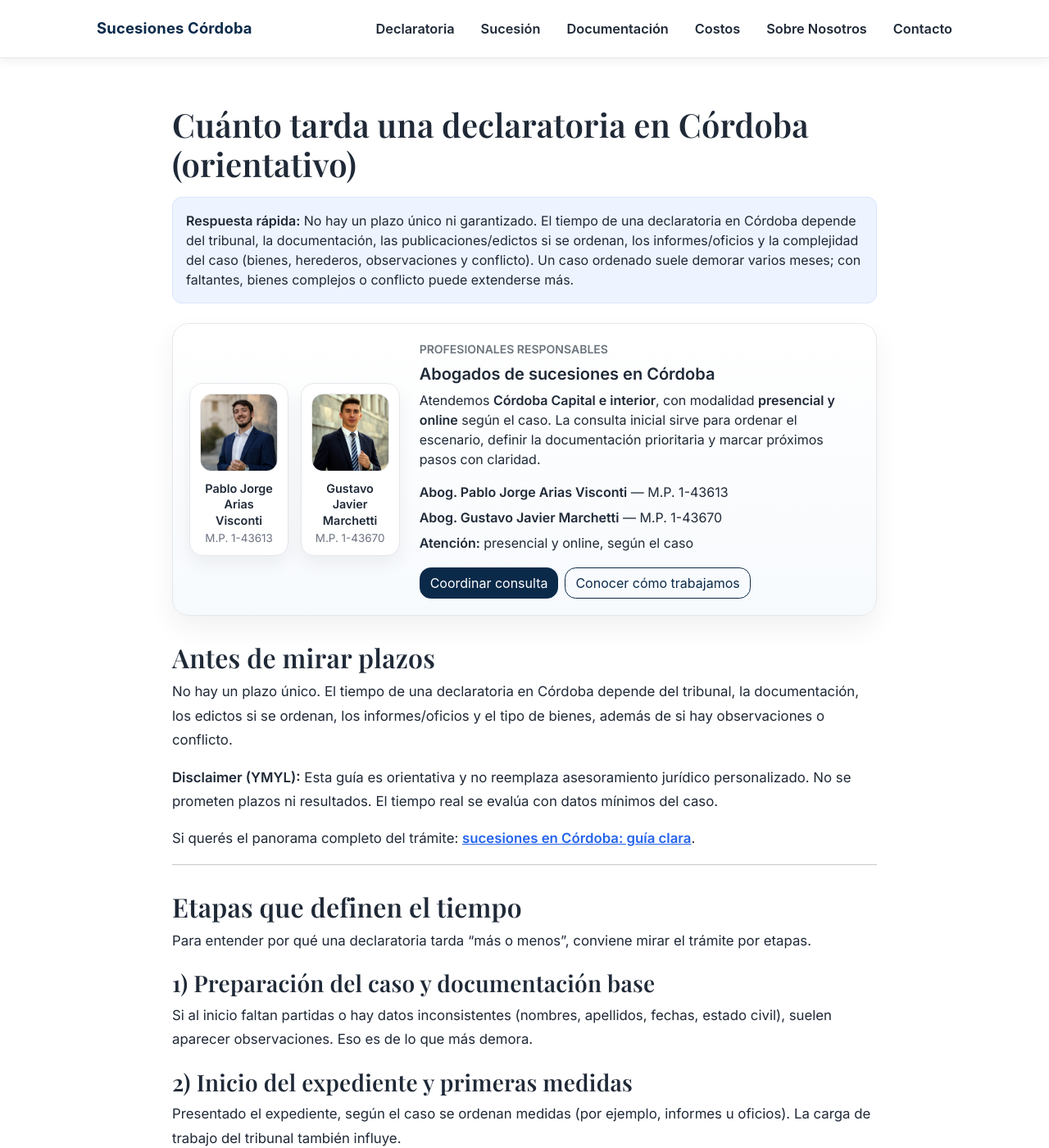
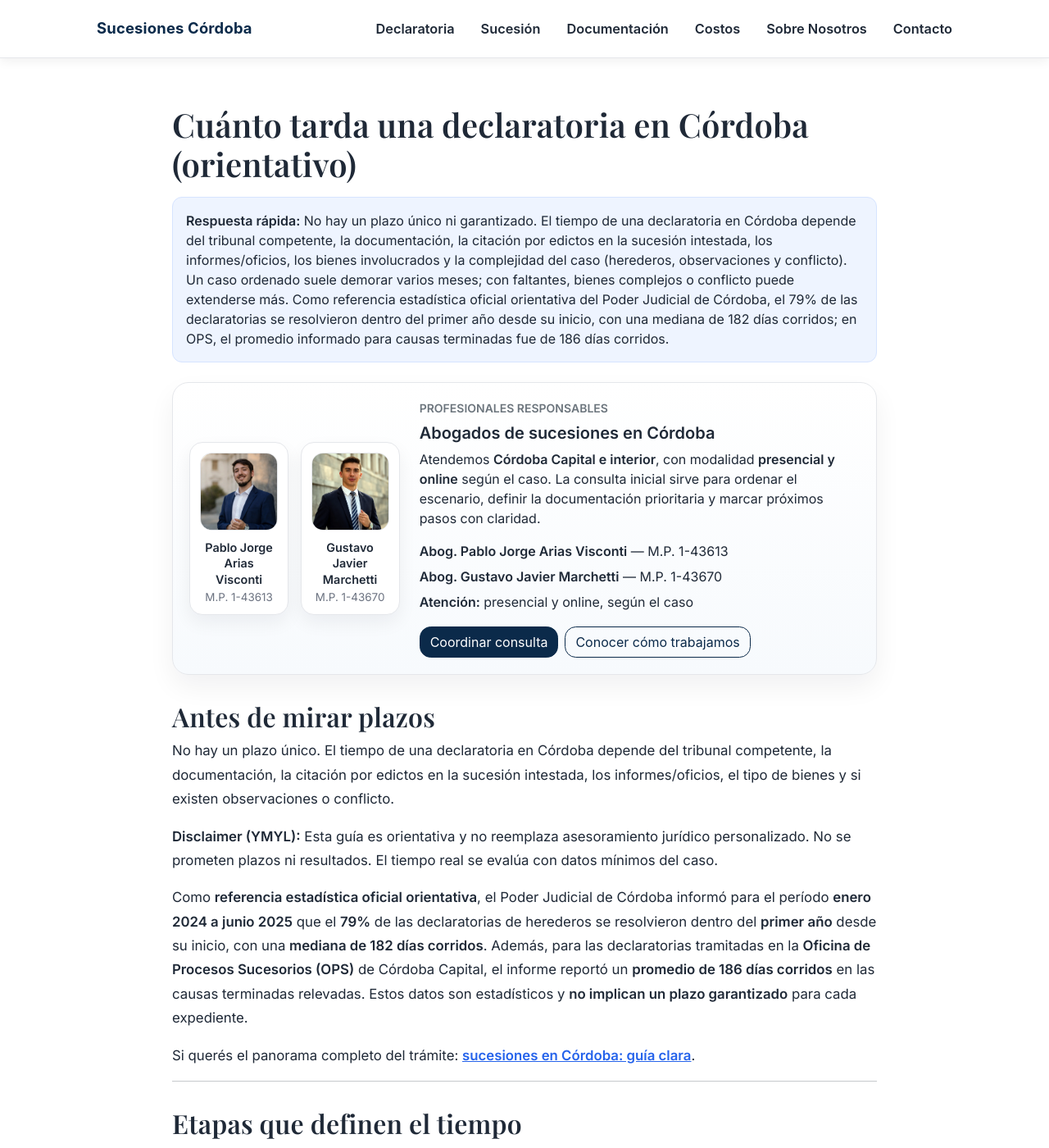
Before and after one commit to Elitedomainsx/sucesionescordoba, a Jekyll site: the page built from cuanto-tarda-declaratoria-cordoba.md, in a window 1280 px wide and 1400 px high. Shown: the whole window at 82% size. Built offline with Jekyll 4.4.1, drawn with Linux system fonts in a browser that asks for light colours; some of the changed text lies outside the part shown.

Commit message:
Update cuanto-tarda-declaratoria-cordoba.md

```diff
--- a/cuanto-tarda-declaratoria-cordoba.md
+++ b/cuanto-tarda-declaratoria-cordoba.md
@@ -2,25 +2,27 @@
 layout: article
 title: "Cuánto tarda la declaratoria en Córdoba: tiempos y variables"
 h1: "Cuánto tarda una declaratoria en Córdoba (orientativo)"
-description: "Plazos orientativos según edictos, informes, bienes y tribunal. Capital vs interior. Cómo evitar demoras con un checklist claro."
-quick: "No hay un plazo único ni garantizado. El tiempo de una declaratoria en Córdoba depende del tribunal, la documentación, las publicaciones/edictos si se ordenan, los informes/oficios y la complejidad del caso (bienes, herederos, observaciones y conflicto). Un caso ordenado suele demorar varios meses; con faltantes, bienes complejos o conflicto puede extenderse más."
+description: "Plazos orientativos según documentación, edictos, informes, bienes y tribunal. Capital vs interior. Cómo evitar demoras con un checklist claro."
+quick: "No hay un plazo único ni garantizado. El tiempo de una declaratoria en Córdoba depende del tribunal competente, la documentación, la citación por edictos en la sucesión intestada, los informes/oficios, los bienes involucrados y la complejidad del caso (herederos, observaciones y conflicto). Un caso ordenado suele demorar varios meses; con faltantes, bienes complejos o conflicto puede extenderse más. Como referencia estadística oficial orientativa del Poder Judicial de Córdoba, el 79% de las declaratorias se resolvieron dentro del primer año desde su inicio, con una mediana de 182 días corridos; en OPS, el promedio informado para causas terminadas fue de 186 días corridos."
 faq:
   - q: "¿Cuánto tarda “en meses” una declaratoria?"
-    a: "No hay un número fijo. En general, un caso ordenado y sin conflicto suele demorar varios meses. Si hay edictos, informes complejos, observaciones o conflicto, puede extenderse más."
+    a: "No hay un número fijo. En general, un caso ordenado y sin conflicto suele demorar varios meses. Como referencia estadística oficial del Poder Judicial de Córdoba, el 79% de las declaratorias se resolvieron dentro del primer año desde su inicio; ese dato es orientativo y no constituye un plazo garantizado para cada caso."
   - q: "¿Qué es lo que más demora?"
-    a: "Suele demorar: documentación con inconsistencias (nombres/fechas), herederos desorganizados o no localizados, medidas e informes vinculados a bienes (registros/bancos) y observaciones del tribunal."
+    a: "Suele demorar: documentación con inconsistencias (nombres/fechas), herederos desorganizados o no localizados, informes vinculados a bienes (registros/bancos), observaciones del tribunal y conflicto entre herederos."
   - q: "¿Los edictos siempre impactan en el tiempo?"
-    a: "Si se ordenan, suelen sumar pasos operativos (publicación y constancias), por lo que pueden influir. Depende del caso y del tribunal."
+    a: "En la sucesión intestada, la citación por edicto integra el trámite legal. Su incidencia práctica en el tiempo total puede variar según la publicación, las constancias que deban agregarse y las demás medidas del expediente."
   - q: "¿La declaratoria ya me permite vender un inmueble?"
-    a: "Suele ser un paso clave, pero después normalmente vienen trámites registrales y, según el caso, acuerdos entre herederos o etapas posteriores."
+    a: "Suele ser un paso clave, pero después normalmente vienen trámites registrales y, según el caso, acuerdos entre herederos, partición o etapas posteriores."
   - q: "Estoy en el interior, ¿puedo avanzar a distancia?"
-    a: "En muchos casos sí, con transparencia sobre pasos presenciales inevitables (firmas/certificaciones o gestiones puntuales), según el caso y el tribunal."
+    a: "En muchos casos sí, con transparencia sobre pasos presenciales inevitables (firmas, certificaciones o gestiones puntuales), según el caso y el tribunal."
 ---
 
 ## Antes de mirar plazos
-No hay un plazo único. El tiempo de una declaratoria en Córdoba depende del tribunal, la documentación, los edictos si se ordenan, los informes/oficios y el tipo de bienes, además de si hay observaciones o conflicto.
+No hay un plazo único. El tiempo de una declaratoria en Córdoba depende del tribunal competente, la documentación, la citación por edictos en la sucesión intestada, los informes/oficios, el tipo de bienes y si existen observaciones o conflicto.
 
 > **Disclaimer (YMYL):** Esta guía es orientativa y no reemplaza asesoramiento jurídico personalizado. No se prometen plazos ni resultados. El tiempo real se evalúa con datos mínimos del caso.
+
+Como **referencia estadística oficial orientativa**, el Poder Judicial de Córdoba informó para el período **enero 2024 a junio 2025** que el **79%** de las declaratorias de herederos se resolvieron dentro del **primer año** desde su inicio, con una **mediana de 182 días corridos**. Además, para las declaratorias tramitadas en la **Oficina de Procesos Sucesorios (OPS)** de Córdoba Capital, el informe reportó un **promedio de 186 días corridos** en las causas terminadas relevadas. Estos datos son estadísticos y **no implican un plazo garantizado** para cada expediente.
 
 Si querés el panorama completo del trámite: **[sucesiones en Córdoba: guía clara](/sucesiones-cordoba/)**.
 
@@ -35,8 +37,8 @@ Si al inicio faltan partidas o hay datos inconsistentes (nombres, apellidos, fec
 ### 2) Inicio del expediente y primeras medidas
 Presentado el expediente, según el caso se ordenan medidas (por ejemplo, informes u oficios). La carga de trabajo del tribunal también influye.
 
-### 3) Publicaciones / edictos (si se ordenan)
-En muchos expedientes sucesorios se disponen publicaciones (edictos). Esto puede impactar en el tiempo total porque suma pasos operativos vinculados a la publicación.
+### 3) Citación por edictos en la sucesión intestada
+En la sucesión intestada, la citación por edicto integra el trámite legal. Esto puede impactar en el tiempo total porque suma publicación, acreditación de constancias y el transcurso del plazo correspondiente.
 
 ### 4) Informes / oficios y respuestas de organismos
 Si hay bienes o medidas que requieren respuesta de registros, bancos u organismos, el tiempo también depende de esos circuitos.
@@ -74,12 +76,12 @@ Para ordenarlo con checklist completo: **[checklist de documentación](/document
 ---
 
 ## Córdoba Capital vs interior: qué cambia en la práctica
-El circuito puede variar según tribunal y sede. En la práctica:
+El circuito puede variar según la sede y el tribunal competente. En la práctica:
 
-- **Córdoba Capital:** existe una organización/mesa/oficina vinculada a procesos sucesorios (suele mencionarse como **OPS**). Lo operativo puede cambiar con el tiempo y según el caso.
-- **Interior:** en términos generales, la tramitación suele radicarse ante juzgados con competencia civil/comercial del distrito correspondiente.
+- **Córdoba Capital:** las nuevas declaratorias de herederos se tramitan íntegramente en la **Oficina de Procesos Sucesorios (OPS)**, cada una a cargo de su juez competente.
+- **Interior:** en términos generales, la tramitación suele radicarse ante juzgados con competencia civil/comercial del distrito correspondiente, según el **último domicilio del causante**.
 
-> **Disclaimer:** los detalles se confirman según localidad, domicilio del causante, bienes y tribunal.
+> **Disclaimer:** los detalles concretos se confirman según localidad, último domicilio del causante, tipo de bienes y tribunal interviniente.
 
 Si estás en el interior y querés coordinar a distancia: **[cómo avanzar a distancia (modalidad online)](/declaratoria-de-herederos-online-cordoba/)**.
 
```
